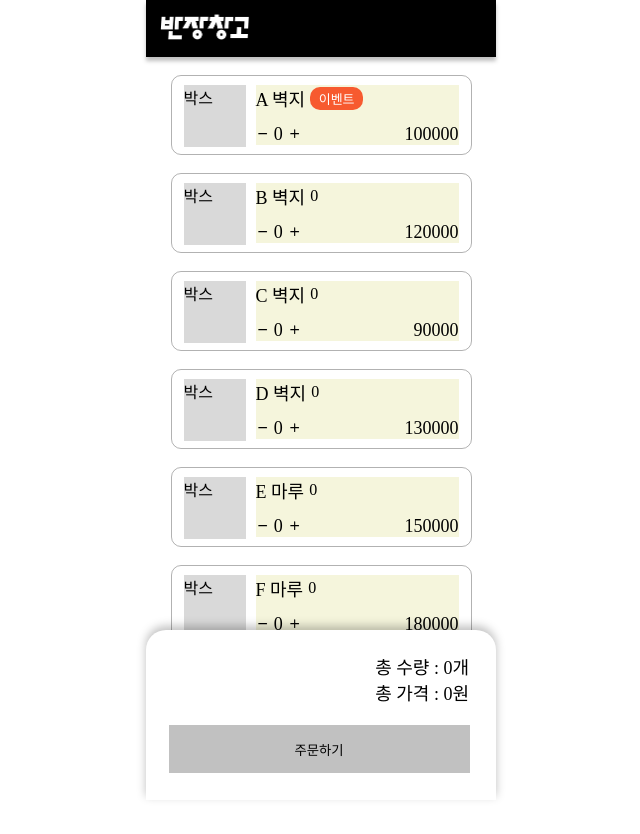
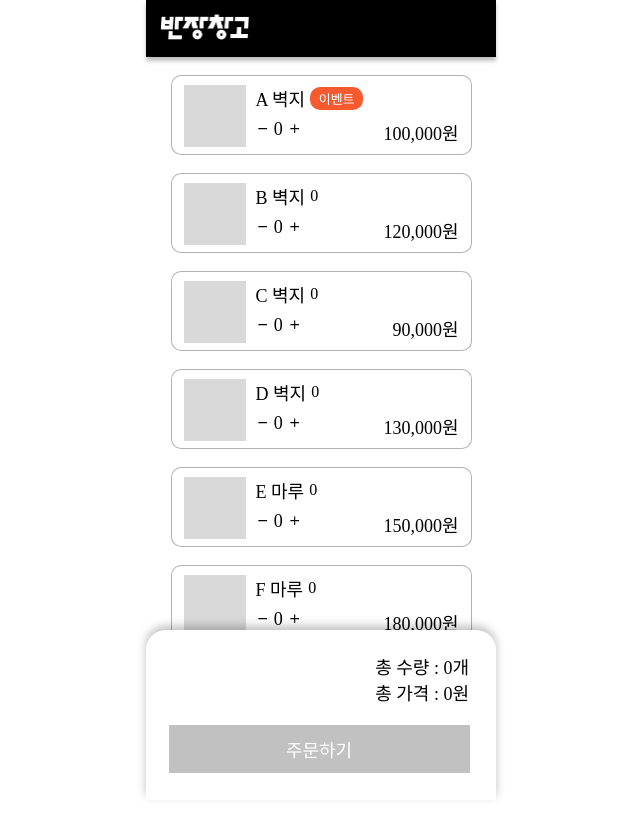
Before and after one commit to LEE2302/second, a React (Create React App) app: page /order in a window 1280 px wide. Shown: the top 834 px of the page, without its empty margins (319-959 px from the left). Built offline with nearby package versions, Linux system fonts and the light colour scheme; data requests are answered from the project's data file.

Commit message:
feat: 각 페이지 기능구현

```diff
--- a/src/components/BottomOrder.tsx
+++ b/src/components/BottomOrder.tsx
@@ -1,14 +1,54 @@
 import styled from 'styled-components';
+import { useEffect, useState } from 'react';
+import { useNavigate } from 'react-router-dom';
+import useQuantityPriceStroe from '../store/useStroe';
+
+interface ButtonProps {
+  $totalQuantity: number;
+}
 
 function BottomOrder() {
+  const { totalQuantity, totalPrice } = useQuantityPriceStroe();
+  const [isSuccess, setIsSuccess] = useState(false);
+  const navigate = useNavigate();
+
+  const totalPriceRgb = totalPrice && totalPrice.toString().replace(/\B(?=(\d{3})+(?!\d))/g, ',');
+
+  // 로딩 ... 하기위한 코드
+  const [loading, setLoading] = useState(false);
+
+  function orderButtonHandler() {
+    setLoading(true);
+    // 주문 요청 성공테스트: true변경/ 실패테스트: false로 변경하면 됩니다.
+    setIsSuccess(true);
+  }
+
+  useEffect(() => {
+    if (loading) {
+      if (isSuccess) {
+        navigate('/complete');
+      }
+
+      if (!isSuccess) {
+        navigate('/error');
+      }
+    }
+  }, [loading]);
+
   return (
     <Container>
       <TotalsDiv>
-        <p>총 수량 : 0개</p>
-        <p>총 가격 : 0원</p>
+        <p>{`총 수량 : ${totalQuantity}개`}</p>
+        <p>{`총 가격 : ${totalPriceRgb}원`}</p>
       </TotalsDiv>
-      <OrderButtonDiv>
-        <button type="button">주문하기</button>
+      <OrderButtonDiv $totalQuantity={totalQuantity}>
+        <button
+          type="button"
+          disabled={totalQuantity === 0}
+          onClick={orderButtonHandler}
+        >
+          {loading ? '로딩중...' : '주문하기'}
+        </button>
       </OrderButtonDiv>
     </Container>
   );
@@ -40,12 +80,15 @@ const TotalsDiv = styled.div`
   font-size: 18px;
 `;
 
-const OrderButtonDiv = styled.div`
+const OrderButtonDiv = styled.div<ButtonProps>`
   > button {
+    cursor: pointer;
     border: none;
-    background-color: #c1c1c1;
+    color: #ffffff;
+    background-color: ${(props) => (props.$totalQuantity !== 0 ? '#000000' : '#c1c1c1')};
 
     width: 301px;
     height: 47.92px;
+    font-size: 18px;
   }
 `;
--- a/src/components/order-page/ItemBox.tsx
+++ b/src/components/order-page/ItemBox.tsx
@@ -1,33 +1,32 @@
 import styled from 'styled-components';
-import { FiMinus, FiPlus } from 'react-icons/fi';
+
+// import { useState } from 'react';
+import QuantityPrice from './QuantityPrice';
 
 interface ItemBoxProps {
   name: string;
   event: number;
   price: number;
+  id: string;
+  quantity: number;
 }
 
-function ItemBox({ name, event, price }: ItemBoxProps) {
+interface ContentProps {
+  $count: number;
+}
+
+function ItemBox({
+  name, event, price, id, quantity,
+}: ItemBoxProps) {
   return (
-    <Container>
-      <div className="box">박스</div>
+    <Container $count={quantity}>
+      <div className="box" />
       <ContentDiv>
         <TitleDiv>
           <div className="name">{name}</div>
           {event && <div className="event-box">이벤트</div>}
         </TitleDiv>
-        <QuantityPriceDiv>
-          <div>
-            <button type="button" aria-label="minus-button">
-              <FiMinus />
-            </button>
-            <span className="quantity">0</span>
-            <button type="button" aria-label="plus-button">
-              <FiPlus />
-            </button>
-          </div>
-          <div>{price}</div>
-        </QuantityPriceDiv>
+        <QuantityPrice price={price} id={id} quantity={quantity} />
       </ContentDiv>
     </Container>
   );
@@ -35,7 +34,7 @@ function ItemBox({ name, event, price }: ItemBoxProps) {
 
 export default ItemBox;
 
-const Container = styled.li`
+const Container = styled.li<ContentProps>`
   display: flex;
 
   width: 301px;
@@ -44,6 +43,8 @@ const Container = styled.li`
   margin-top: 18px;
   border-radius: 10px;
   border: 1px solid rgba(0, 0, 0, 0.3);
+  /* 카운터가 1이상이면 색상 변경 */
+  background-color: ${(props) => (props.$count === 0 ? '#ffffff' : 'rgba(247, 90, 47, 0.1)')};
 
   .box {
     width: 62px;
@@ -54,7 +55,6 @@ const Container = styled.li`
 `;
 
 const ContentDiv = styled.div`
-  background-color: beige;
   display: flex;
   flex-grow: 1;
   justify-content: space-between;
@@ -84,19 +84,3 @@ const TitleDiv = styled.div`
     color: white;
   }
 `;
-
-const QuantityPriceDiv = styled.div`
-  display: flex;
-  justify-content: space-between;
-  font-size: 18px;
-
-  .quantity {
-    margin: 0px 5px;
-  }
-
-  button {
-    background-color: transparent;
-    border: none;
-    cursor: pointer;
-  }
-`;
--- /dev/null
+++ b/src/components/order-page/QuantityPrice.tsx
@@ -0,0 +1,60 @@
+import styled from 'styled-components';
+import { FiMinus, FiPlus } from 'react-icons/fi';
+import useQuantityPriceStroe from '../../store/useStroe';
+
+interface QuantityPriceProps {
+  price: number;
+  id: string;
+  quantity: number;
+}
+
+function QuantityPrice({ price, id, quantity }: QuantityPriceProps) {
+  // 정규식 사용해서 천단위 ,(콤마) 추가
+  const priceRgb = price && price.toString().replace(/\B(?=(\d{3})+(?!\d))/g, ',');
+
+  const { plusQuantity, minusQuantity } = useQuantityPriceStroe();
+
+  return (
+    <QuantityPriceDiv>
+      <div>
+        <button
+          type="button"
+          aria-label="minus-button"
+          onClick={() => minusQuantity(id)}
+        >
+          <FiMinus />
+        </button>
+        <span className="quantity">{quantity}</span>
+        <button
+          type="button"
+          aria-label="plus-button"
+          onClick={() => plusQuantity(id)}
+        >
+          <FiPlus />
+        </button>
+      </div>
+      <div>
+        {priceRgb}
+        원
+      </div>
+    </QuantityPriceDiv>
+  );
+}
+
+export default QuantityPrice;
+
+const QuantityPriceDiv = styled.div`
+  display: flex;
+  justify-content: space-between;
+  font-size: 18px;
+
+  .quantity {
+    margin: 0px 5px;
+  }
+
+  button {
+    background-color: transparent;
+    border: none;
+    cursor: pointer;
+  }
+`;
--- a/src/pages/OrderPage.tsx
+++ b/src/pages/OrderPage.tsx
@@ -1,9 +1,11 @@
-import axios from 'axios';
+import { useEffect } from 'react';
+import { useQuery } from '@tanstack/react-query';
 import styled from 'styled-components';
-import { useQuery } from '@tanstack/react-query';
-// import BottomOrder from '../components/BottomOrder';
-// import Header from '../components/Header';
+
 import ItemBox from '../components/order-page/ItemBox';
+import LoadingText from '../components/order-page/LoadingText';
+import useQuantityPriceStroe from '../store/useStroe';
+import getEvent from '../util/http';
 
 interface ItemProps {
   id: string;
@@ -11,40 +13,37 @@ interface ItemProps {
   event: number;
   materialType: number;
   price: number;
+  quantity?: number;
 }
 
 function OrderPage() {
-  async function getEvent() {
-    const response = await axios
-      .get('http://localhost:3001/items')
-      .then(({ data }) => data);
-    return response;
-  }
+  const { items, setItems } = useQuantityPriceStroe();
 
-  const {
-    data, isPending, isError, error,
-  } = useQuery({
+  const { data, isPending, isError } = useQuery({
     queryKey: ['items'],
-    queryFn: getEvent,
+    queryFn: ({ signal }) => getEvent({ signal }),
   });
 
-  console.log(data);
-  console.log(isError);
-  console.log(error);
+  // 데이터 쥬스탠드 상태에 넣기
+  useEffect(() => {
+    setItems(data);
+  }, [setItems, data]);
 
   return (
     <Container>
-      {/* <Header /> */}
-      {isPending && (
-        <div>
-          <p>목록을</p>
-          <p>불러오고 있습니다.</p>
-        </div>
-      )}
+      {isPending && <LoadingText />}
+      {isError && <LoadingText text="불러오기에 실패했습니다." />}
       <ul>
-        {data
-          && data.map((item: ItemProps) => (
-            <ItemBox name={item.name} event={item.event} price={item.price} />
+        {items
+          && items.map((item: ItemProps) => (
+            <ItemBox
+              key={item.id}
+              name={item.name}
+              event={item.event}
+              price={item.price}
+              id={item.id}
+              quantity={item.quantity || 0}
+            />
           ))}
       </ul>
     </Container>
--- /dev/null
+++ b/src/util/http.ts
@@ -0,0 +1,9 @@
+import axios from 'axios';
+
+export default async function getEvent({ signal }: { signal: AbortSignal }) {
+  const response = await axios
+    .get('http://localhost:3001/items', { signal })
+    .then(({ data }) => data)
+    .catch((error) => error);
+  return response;
+}
```
Also changed, not shown: .eslintrc.json.
